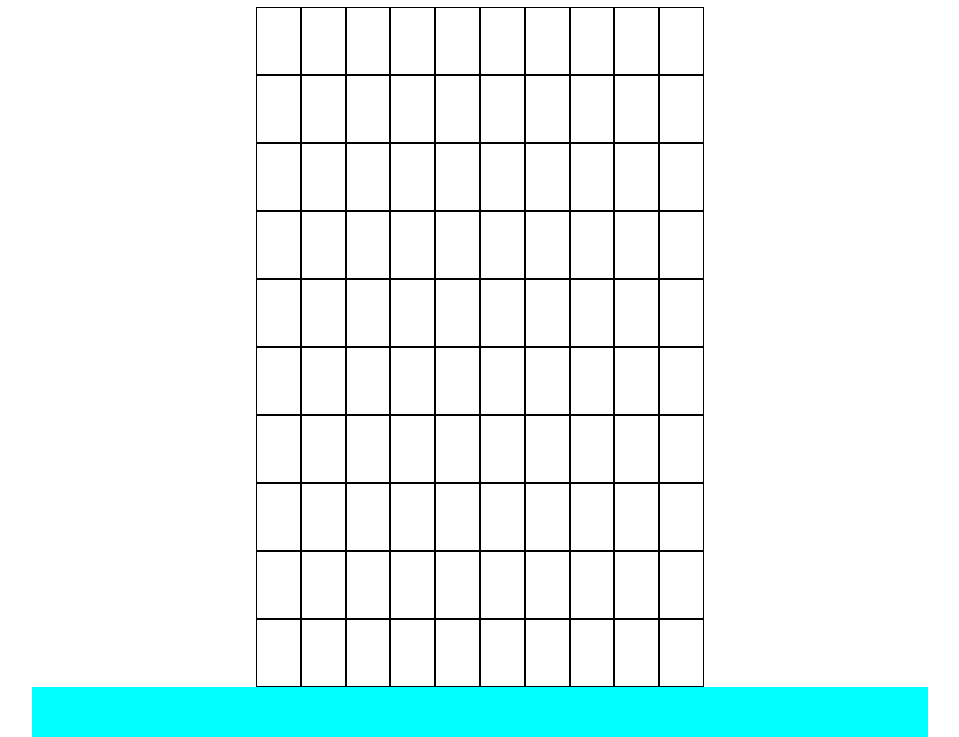
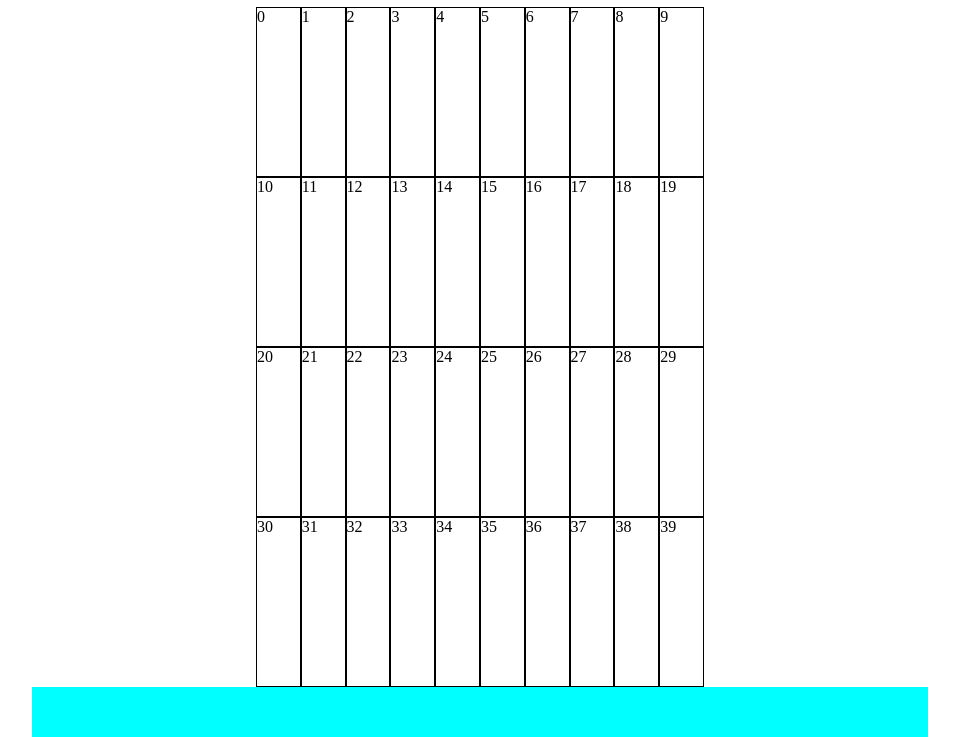
Before and after one commit to Richter96/js-campominato-grid, a plain HTML site: page index.html in a window 1280 px wide. Shown: the part 63-800 px from the top of the page, without its empty margins (160-1119 px from the left). Drawn offline with Linux system fonts and the light colour scheme.

Commit message:
add cicle to create box

```diff
--- a/asset/js/main.js
+++ b/asset/js/main.js
@@ -20,14 +20,17 @@ con difficoltà 3 => 49 caselle, con un numero compreso tra 1 e 49, divise in 7
 // dichiaro una costante x numero di box
 
 // recuper elementi del dom nel quale inserire il loop
-const Container_box_el = document.querySelector('.containe_main')
+const Container_box_el = document.querySelector('.container_main')
 
 const numberBox = 40
 
 
 // makup del codice html
 for (let i = 0; i < numberBox; i++) {
-    console.log(numberBox[i])
-    const BoxMarkup
-
+    console.log([i])
+// creiamo un markup per i box
+    const Box_Markup = `<div class="box"><span>${[i]}</span></div>`
+    console.log(Box_Markup)
+// scriviamo il markup nell'dom
+    Container_box_el.insertAdjacentHTML('beforeend', Box_Markup)
 }
--- a/index.html
+++ b/index.html
@@ -20,7 +20,6 @@
                         <option value="facile">Facile</option>
                         <option value="medio">Medio</option>
                         <option value="difficle">Difficile</option>
-
                     </select>
                     <button>PLAY</button>
                 </div>
@@ -28,106 +27,7 @@
         </header>
         <main>
             <div class="container_main">
-                <div class="box"></div>
-                <div class="box"></div>
-                <div class="box"></div>
-                <div class="box"></div>
-                <div class="box"></div>
-                <div class="box"></div>
-                <div class="box"></div>
-                <div class="box"></div>
-                <div class="box"></div>
-                <div class="box"></div>
-                <div class="box"></div>
-                <div class="box"></div>
-                <div class="box"></div>
-                <div class="box"></div>
-                <div class="box"></div>
-                <div class="box"></div>
-                <div class="box"></div>
-                <div class="box"></div>
-                <div class="box"></div>
-                <div class="box"></div>
-                <div class="box"></div>
-                <div class="box"></div>
-                <div class="box"></div>
-                <div class="box"></div>
-                <div class="box"></div>
-                <div class="box"></div>
-                <div class="box"></div>
-                <div class="box"></div>
-                <div class="box"></div>
-                <div class="box"></div>
-                <div class="box"></div>
-                <div class="box"></div>
-                <div class="box"></div>
-                <div class="box"></div>
-                <div class="box"></div>
-                <div class="box"></div>
-                <div class="box"></div>
-                <div class="box"></div>
-                <div class="box"></div>
-                <div class="box"></div>
-                <div class="box"></div>
-                <div class="box"></div>
-                <div class="box"></div>
-                <div class="box"></div>
-                <div class="box"></div>
-                <div class="box"></div>
-                <div class="box"></div>
-                <div class="box"></div>
-                <div class="box"></div>
-                <div class="box"></div>
-                <div class="box"></div>
-                <div class="box"></div>
-                <div class="box"></div>
-                <div class="box"></div>
-                <div class="box"></div>
-                <div class="box"></div>
-                <div class="box"></div>
-                <div class="box"></div>
-                <div class="box"></div>
-                <div class="box"></div>
-                <div class="box"></div>
-                <div class="box"></div>
-                <div class="box"></div>
-                <div class="box"></div>
-                <div class="box"></div>
-                <div class="box"></div>
-                <div class="box"></div>
-                <div class="box"></div>
-                <div class="box"></div>
-                <div class="box"></div>
-                <div class="box"></div>
-                <div class="box"></div>
-                <div class="box"></div>
-                <div class="box"></div>
-                <div class="box"></div>
-                <div class="box"></div>
-                <div class="box"></div>
-                <div class="box"></div>
-                <div class="box"></div>
-                <div class="box"></div>
-                <div class="box"></div>
-                <div class="box"></div>
-                <div class="box"></div>
-                <div class="box"></div>
-                <div class="box"></div>
-                <div class="box"></div>
-                <div class="box"></div>
-                <div class="box"></div>
-                <div class="box"></div>
-                <div class="box"></div>
-                <div class="box"></div>
-                <div class="box"></div>
-                <div class="box"></div>
-                <div class="box"></div>
-                <div class="box"></div>
-                <div class="box"></div>
-                <div class="box"></div>
-                <div class="box"></div>
-                <div class="box"></div>
-                <div class="box"></div>
+
             </div>
 
         </main>
```
